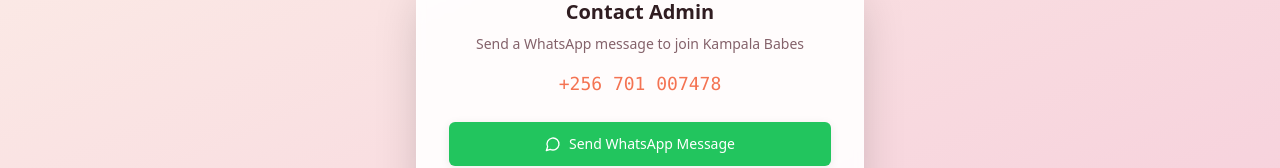
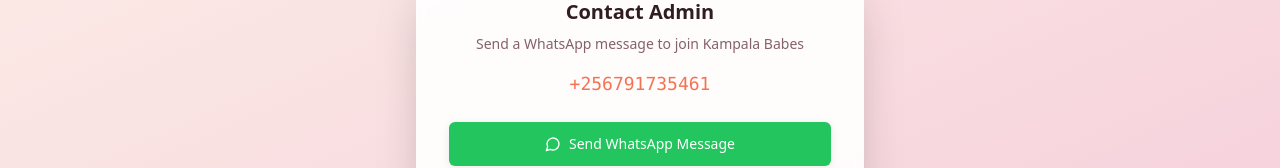
Before and after one commit to ladsontech/babes-of-kampala-connect, a React (Vite) app: page / in a window 1280 px wide. Shown: the part 2659-2827 px from the top of the page. Built offline with nearby package versions, Linux system fonts and the light colour scheme; no server answers; the database is empty.

Commit message:
Visual edit in Lovable
Edited UI in Lovable

```diff
--- a/src/pages/Home.tsx
+++ b/src/pages/Home.tsx
@@ -228,7 +228,7 @@ export const Home = () => {
               <p className="text-muted-foreground text-sm mb-4">
                 Send a WhatsApp message to join Kampala Babes
               </p>
-              <p className="font-mono text-lg text-primary">+256 701 007478</p>
+              <p className="font-mono text-lg text-primary">+256791735461</p>
             </div>
             <Button variant="whatsapp" size="lg" onClick={handleJoinClick} className="w-full hover:scale-105 transform transition-all duration-300">
               <MessageCircle className="w-5 h-5" />
```
